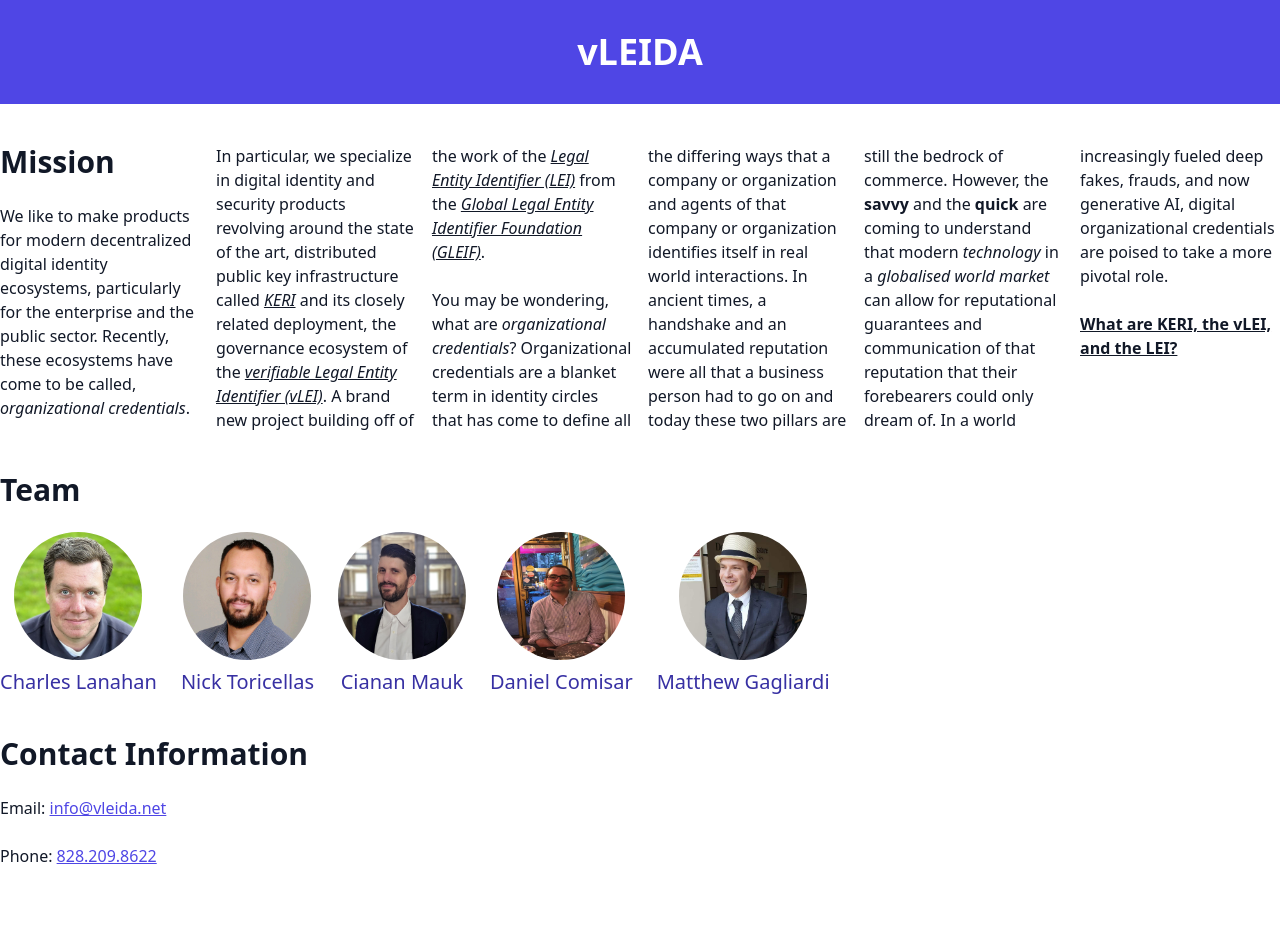
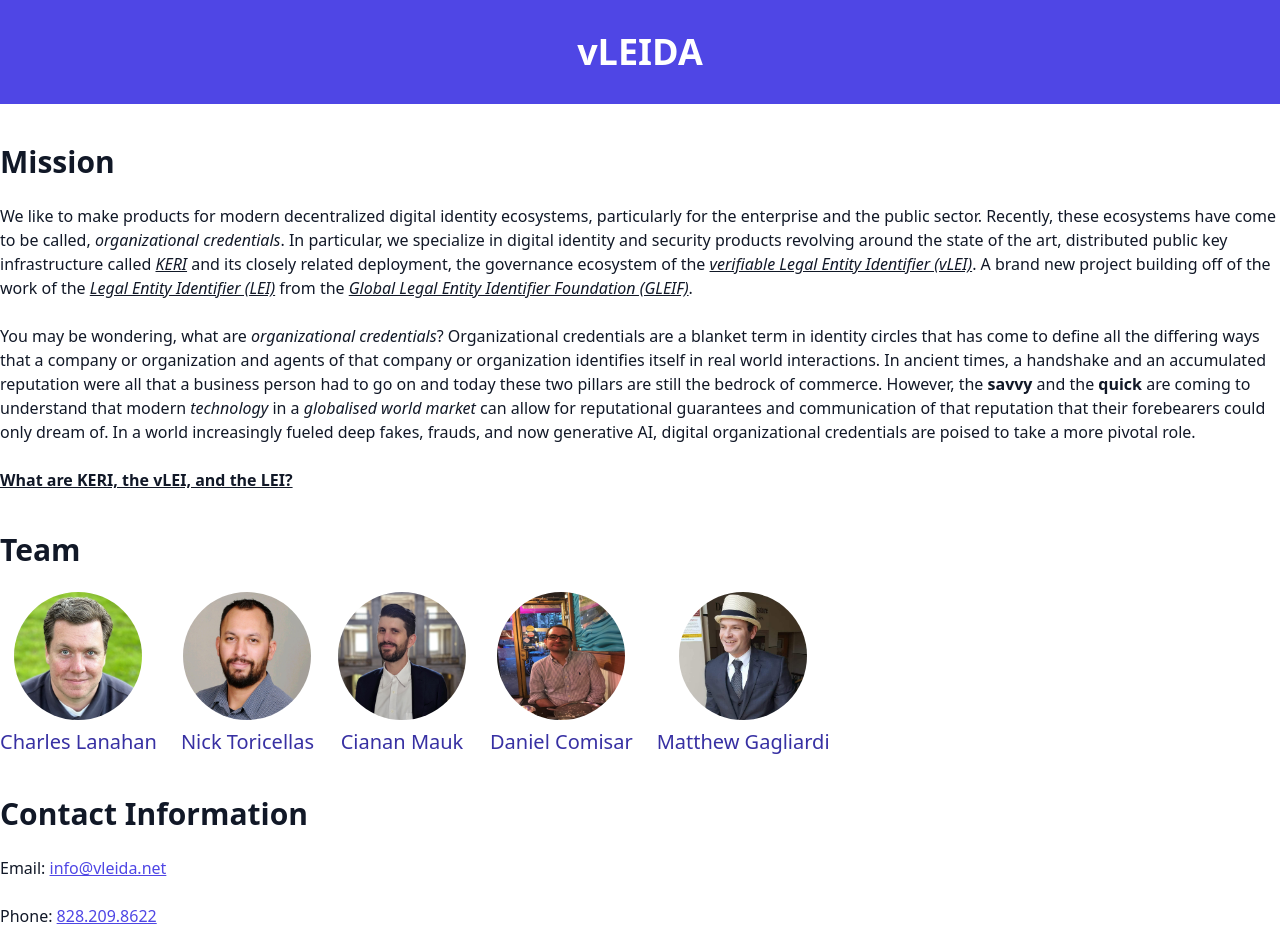
Before and after one commit to vLEIDA/vleida.github.io, a website: page index.html in a window 1280 px wide. Before the commit the page ends 868 px from the top, so only its background shows below. Drawn offline with Linux system fonts and the light colour scheme.

Commit message:
Removed the six columns

```diff
--- a/index.html
+++ b/index.html
@@ -19,7 +19,7 @@
     <main class="container mx-auto mt-10">
 
         <!-- Public and Private Mission -->
-        <section id="mission" class="space-y-6 content-center columns-6">
+        <section id="mission" class="space-y-6 content-center">
             <h2 class="text-3xl font-bold">Mission</h2>
 
             <p>We like to make products for modern decentralized digital identity ecosystems, particularly for the enterprise and the public sector.  Recently, these ecosystems have come to be called, <i>organizational credentials</i>.  In particular, we specialize in digital identity and security products revolving around the state of the art, distributed public key infrastructure called <i><a href="https://keri.one/" class="underline">KERI</a></i> and its closely related deployment, the governance ecosystem of the <i><a href="https://www.gleif.org/en/vlei/introducing-the-verifiable-lei-vlei" class="underline">verifiable Legal Entity Identifier (vLEI)</a></i>.  A brand new project building off of the work of the <i><a href="https://www.gleif.org/en/about-lei/introducing-the-legal-entity-identifier-lei" class="underline">Legal Entity Identifier (LEI)</a></i> from the <i><a href="https://gleif.org" class="underline">Global Legal Entity Identifier Foundation (GLEIF)</a></i>.</p>
```
